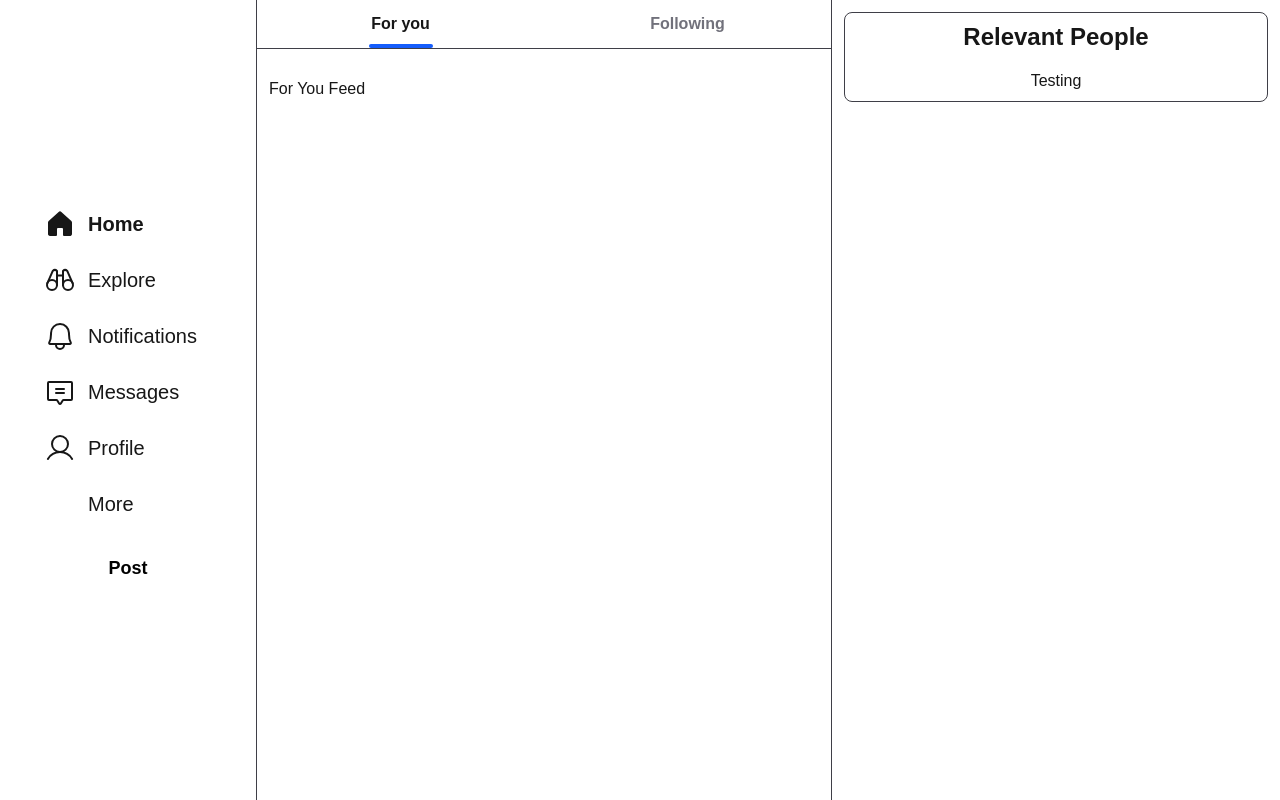
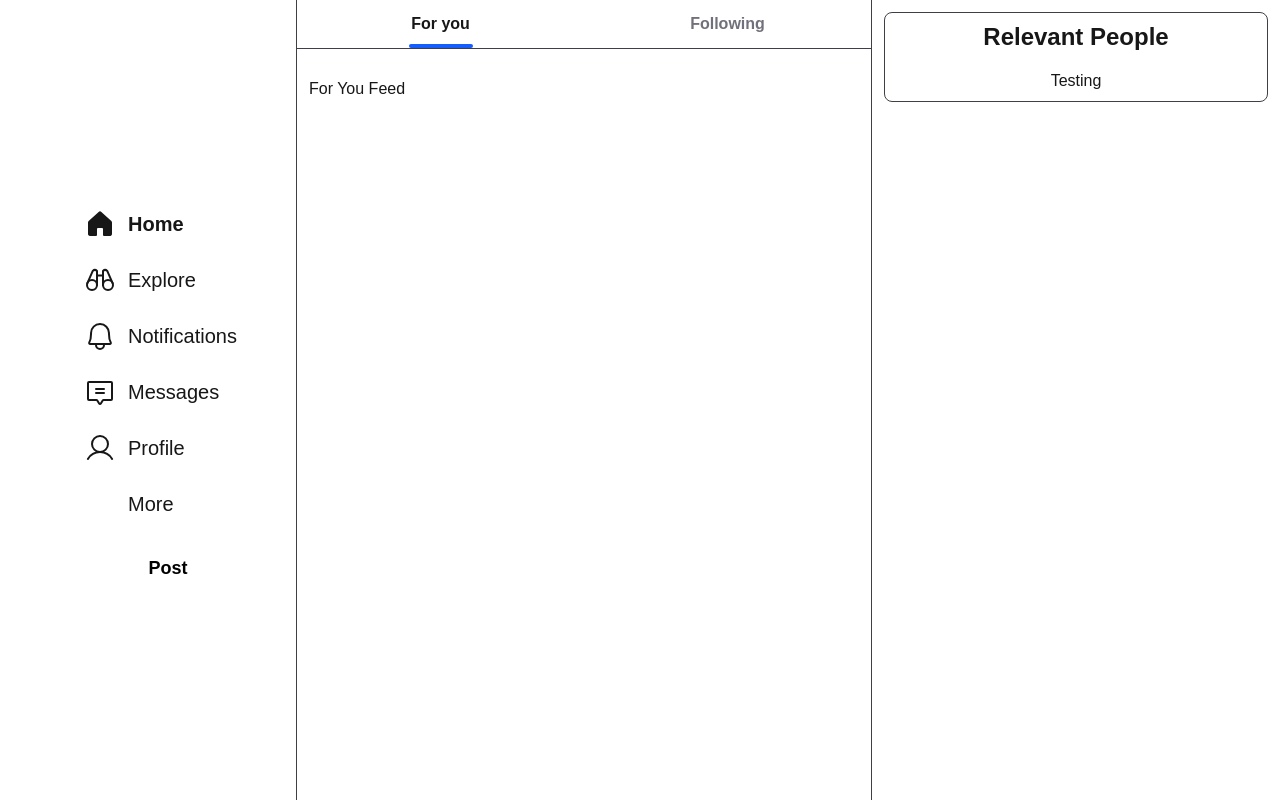
Before and after one commit to pickachuuu/kaleido-client, a Next.js app: page /home in a window 1280 px wide. Built offline with nearby package versions, Linux system fonts and the light colour scheme.

Commit message:
style: add left margin to dashboard layout container

```diff
--- a/src/app/(dashboard)/layout.tsx
+++ b/src/app/(dashboard)/layout.tsx
@@ -6,7 +6,7 @@
   children: React.ReactNode;
 }>) {
   return (
-    <div className="flex justify-center">
+    <div className="flex justify-center ml-10">
       <div className="flex max-w-7xl w-5xl xl:w-full">
         <aside className="xl:w-64 sm:w-16 h-screen sticky top-0 shrink-0">
           <Sidebar />
```
